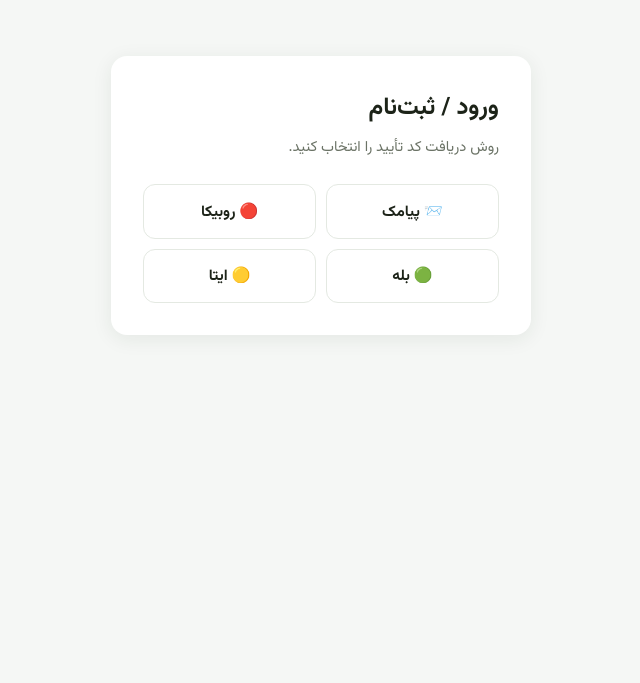
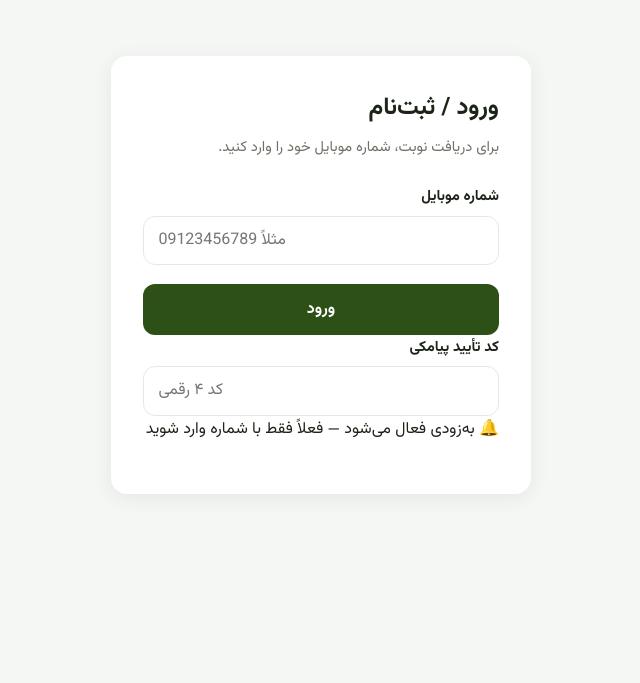
Before and after one commit to vgo1387/bakery-webapp, a Flask app: page /login in a window 1280 px wide. Shown: the top 683 px of the page, without its empty margins (319-959 px from the left). Run offline with Flask 3, Linux system fonts and the light colour scheme.

Commit message:
Add files via upload

```diff
--- a/templates/otp_login.html
+++ b/templates/otp_login.html
@@ -5,118 +5,31 @@
 <div class="auth-page">
     <div class="auth-card">
         <h1>ورود / ثبت‌نام</h1>
-        <p class="auth-sub">روش دریافت کد تأیید را انتخاب کنید.</p>
+        <p class="auth-sub">برای دریافت نوبت، شماره موبایل خود را وارد کنید.</p>
 
-        <!-- مرحله ۱: انتخاب روش (صفحه اول) -->
-        <div id="stepChannel">
-            <div class="channel-grid">
-                <button onclick="startSMS()" class="channel-btn">📨 پیامک</button>
-                <button onclick="startBot('rubika')" class="channel-btn">🔴 روبیکا</button>
-                <button onclick="startBot('bale')" class="channel-btn">🟢 بله</button>
-                <button onclick="startBot('eitaa')" class="channel-btn">🟡 ایتا</button>
-            </div>
-            <p id="channelError" class="error-msg hidden"></p>
-        </div>
-
-        <!-- مرحله ۲الف: شماره (فقط پیامک) -->
-        <div id="stepPhone" class="hidden">
+        <div id="stepPhone">
             <div class="form-group">
                 <label for="loginPhone">شماره موبایل</label>
                 <input type="tel" id="loginPhone" class="input" placeholder="مثلاً 09123456789" dir="ltr">
             </div>
-            <button onclick="sendSMSCode()" class="btn-primary btn-block">ارسال کد پیامکی</button>
-            <button onclick="showStep('stepChannel')" class="btn-secondary btn-block" style="margin-top:0.6rem">→ بازگشت</button>
+            <button id="loginBtn" onclick="quickLogin()" class="btn-primary btn-block">ورود</button>
+
+            <!-- کد تأیید پیامکی: فعلاً غیرفعال — به‌زودی فعال می‌شود -->
+            <div class="form-group code-disabled-box">
+                <label for="loginCode">کد تأیید پیامکی</label>
+                <input type="text" id="loginCode" class="input" placeholder="کد ۴ رقمی" dir="ltr" maxlength="4" disabled>
+                <p class="code-note">🔔 به‌زودی فعال می‌شود — فعلاً فقط با شماره وارد شوید</p>
+            </div>
+
             <p id="otpError" class="error-msg hidden"></p>
         </div>
-
-        <!-- مرحله ۲ب: انتظار بات (روبیکا/بله/ایتا) -->
-        <div id="stepWaiting" class="hidden">
-            <p class="confirm-text" id="waitTitle">🤖 ربات نانوبت</p>
-            <p style="text-align:center;font-size:0.85rem;color:var(--text-light)">
-                وارد ربات شوید، شماره و نام خود را بفرستید تا لینک ورود مستقیم برایتان ارسال شود.
-            </p>
-            <a id="openBotBtn" class="btn-primary btn-block" href="#" target="_blank" rel="noopener"
-               style="margin:0.8rem 0;text-decoration:none">🤖 باز کردن ربات</a>
-            <div style="border-top:1px solid var(--border);padding-top:1rem">
-                <p style="text-align:center;font-size:0.82rem;color:var(--text-light);margin-bottom:0.5rem">
-                    یا کد پشتیبان که ربات فرستاده را وارد کنید:
-                </p>
-                <div class="form-group">
-                    <input type="text" id="botCode" class="input" placeholder="کد ۴ رقمی" dir="ltr" maxlength="4">
-                </div>
-                <button onclick="verifyBotCode()" class="btn-primary btn-block">ورود با کد پشتیبان</button>
-                <button onclick="showStep('stepChannel')" class="btn-secondary btn-block" style="margin-top:0.6rem">→ روش دیگر</button>
-            </div>
-            <p id="waitError" class="error-msg hidden"></p>
-        </div>
-
-        <!-- مرحله ۳: کد (فقط پیامک) -->
-        <div id="stepCode" class="hidden">
-            <p class="confirm-text">کد پیامک‌شده به <span dir="ltr" id="phoneEcho"></span> را وارد کنید:</p>
-            <div class="form-group">
-                <input type="text" id="loginCode" class="input" placeholder="کد ۴ رقمی" dir="ltr" maxlength="4">
-            </div>
-            <button onclick="verifyOtp()" class="btn-primary btn-block">ورود</button>
-            <button onclick="showStep('stepChannel')" class="btn-secondary btn-block" style="margin-top:0.6rem">→ روش دیگر</button>
-            <p id="verifyError" class="error-msg hidden"></p>
-            <div id="devCodeBox" class="mock-banner hidden">
-                حالت آزمایشی — کد شما: <b id="devCode" dir="ltr"></b>
-            </div>
-        </div>
-
-        {% if bot_error %}
-        <p class="error-msg" style="margin-top:1rem">{{ bot_error }}</p>
-        {% endif %}
     </div>
 </div>
 {% endblock %}
 
 {% block scripts %}
 <script>
-const STEPS = ['stepChannel', 'stepPhone', 'stepWaiting', 'stepCode'];
-let currentChannel = 'sms';
-
-function showStep(id) {
-    STEPS.forEach(s => {
-        document.getElementById(s).classList.toggle('hidden', s !== id);
-    });
-}
-
-function startSMS() {
-    showStep('stepPhone');
-    document.getElementById('loginPhone').focus();
-}
-
-async function startBot(channel) {
-    currentChannel = channel;
-    const err = document.getElementById('channelError');
-    err.classList.add('hidden');
-    const res = await fetch('/api/otp/request', {
-        method: 'POST', headers: {'Content-Type': 'application/json'},
-        body: JSON.stringify({channel})
-    });
-    const data = await res.json();
-    if (data.success && data.waiting) {
-        const names = {rubika: '🤖 ربات روبیکا', bale: '🤖 ربات بله', eitaa: '🤖 ربات ایتا'};
-        document.getElementById('waitTitle').textContent = names[channel] || '🤖 ربات';
-        const btn = document.getElementById('openBotBtn');
-        if (data.bot_url) {
-            btn.href = data.bot_url;
-            btn.style.display = '';
-        } else {
-            btn.style.display = 'none';
-            err.textContent = 'این ربات هنوز تنظیم نشده — از پیامک استفاده کنید';
-            err.classList.remove('hidden');
-            return;
-        }
-        showStep('stepWaiting');
-    } else {
-        err.textContent = data.error || 'خطا';
-        err.classList.remove('hidden');
-    }
-}
-
-async function sendSMSCode() {
+async function quickLogin() {
     const phone = document.getElementById('loginPhone').value.trim();
     const err = document.getElementById('otpError');
     if (!/^09\d{9}$/.test(phone)) {
@@ -125,62 +38,30 @@ async function sendSMSCode() {
         return;
     }
     err.classList.add('hidden');
+    const btn = document.getElementById('loginBtn');
+    btn.disabled = true;
+    try {
         const res = await fetch('/api/otp/request', {
             method: 'POST', headers: {'Content-Type': 'application/json'},
-        body: JSON.stringify({phone, channel: 'sms'})
+            body: JSON.stringify({phone: phone, channel: 'sms'})
         });
         const data = await res.json();
         if (data.success) {
-        currentChannel = 'sms';
-        document.getElementById('phoneEcho').textContent = phone;
-        const box = document.getElementById('devCodeBox');
-        if (data.dev_code) {
-            document.getElementById('devCode').textContent = data.dev_code;
-            box.classList.remove('hidden');
+            window.location.href = data.need_location ? '/customer/location' : '/';
         } else {
-            box.classList.add('hidden');
+            err.textContent = data.error || 'خطا در ورود';
+            err.classList.remove('hidden');
+            btn.disabled = false;
         }
-        showStep('stepCode');
-        document.getElementById('loginCode').focus();
-    } else {
-        err.textContent = data.error || 'خطا در ارسال کد';
+    } catch (e) {
+        err.textContent = 'خطای شبکه';
         err.classList.remove('hidden');
+        btn.disabled = false;
     }
 }
-
-async function verifyOtp() {
-    const code = document.getElementById('loginCode').value.trim();
-    const phone = document.getElementById('phoneEcho').textContent;
-    const err = document.getElementById('verifyError');
-    err.classList.add('hidden');
-    const res = await fetch('/api/otp/verify', {
-        method: 'POST', headers: {'Content-Type': 'application/json'},
-        body: JSON.stringify({phone, code})
+// Enter هم کار کند
+document.getElementById('loginPhone').addEventListener('keydown', function (e) {
+    if (e.key === 'Enter') quickLogin();
 });
-    const data = await res.json();
-    if (data.success) {
-        window.location.href = '/';
-    } else {
-        err.textContent = data.error || 'کد نامعتبر است';
-        err.classList.remove('hidden');
-    }
-}
-
-async function verifyBotCode() {
-    const code = document.getElementById('botCode').value.trim();
-    const err = document.getElementById('waitError');
-    err.classList.add('hidden');
-    const res = await fetch('/api/otp/verify', {
-        method: 'POST', headers: {'Content-Type': 'application/json'},
-        body: JSON.stringify({code})
-    });
-    const data = await res.json();
-    if (data.success) {
-        window.location.href = '/';
-    } else {
-        err.textContent = data.error || 'کد نامعتبر است';
-        err.classList.remove('hidden');
-    }
-}
 </script>
 {% endblock %}
```
Lines whose indentation alone changed are shown as unchanged.
